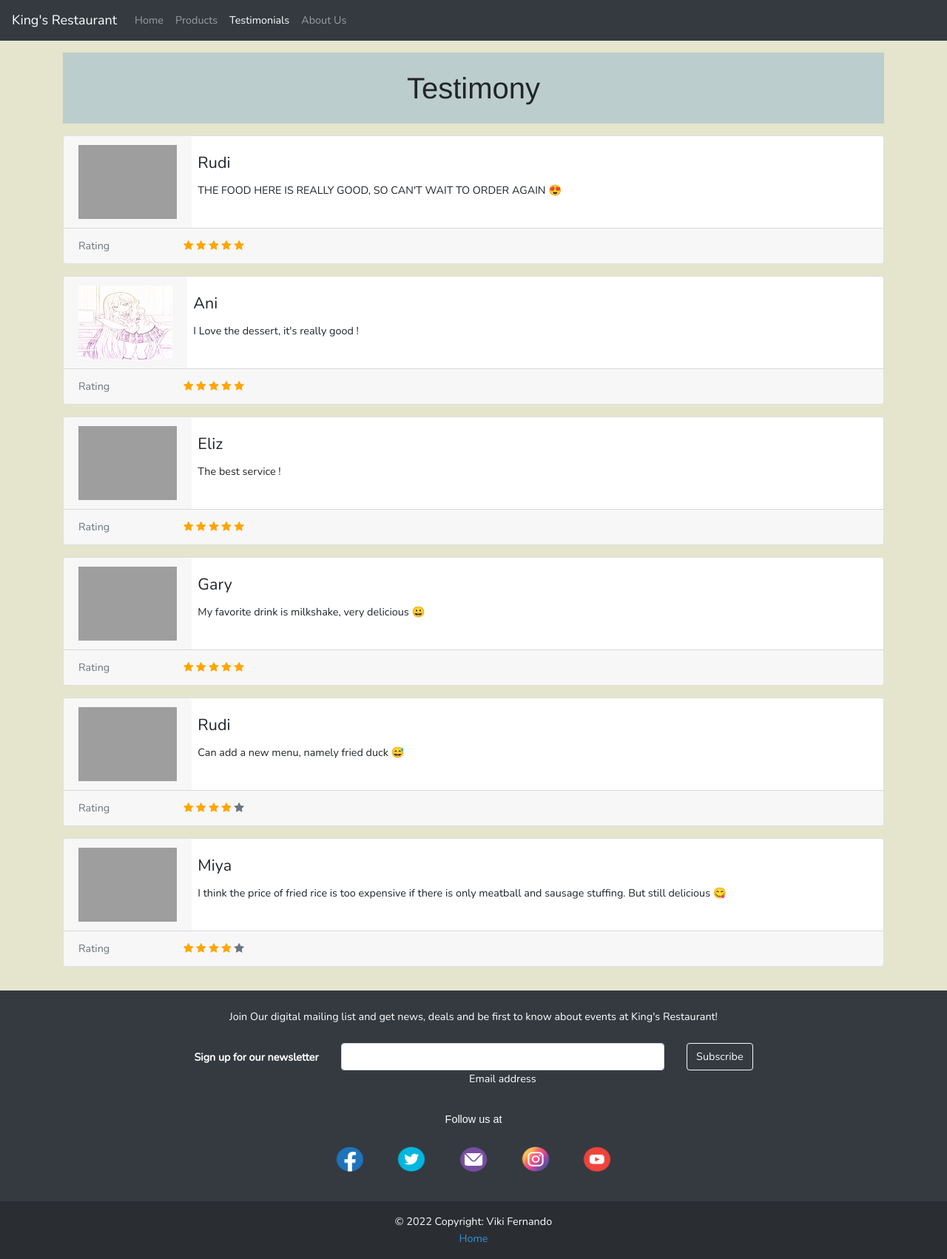
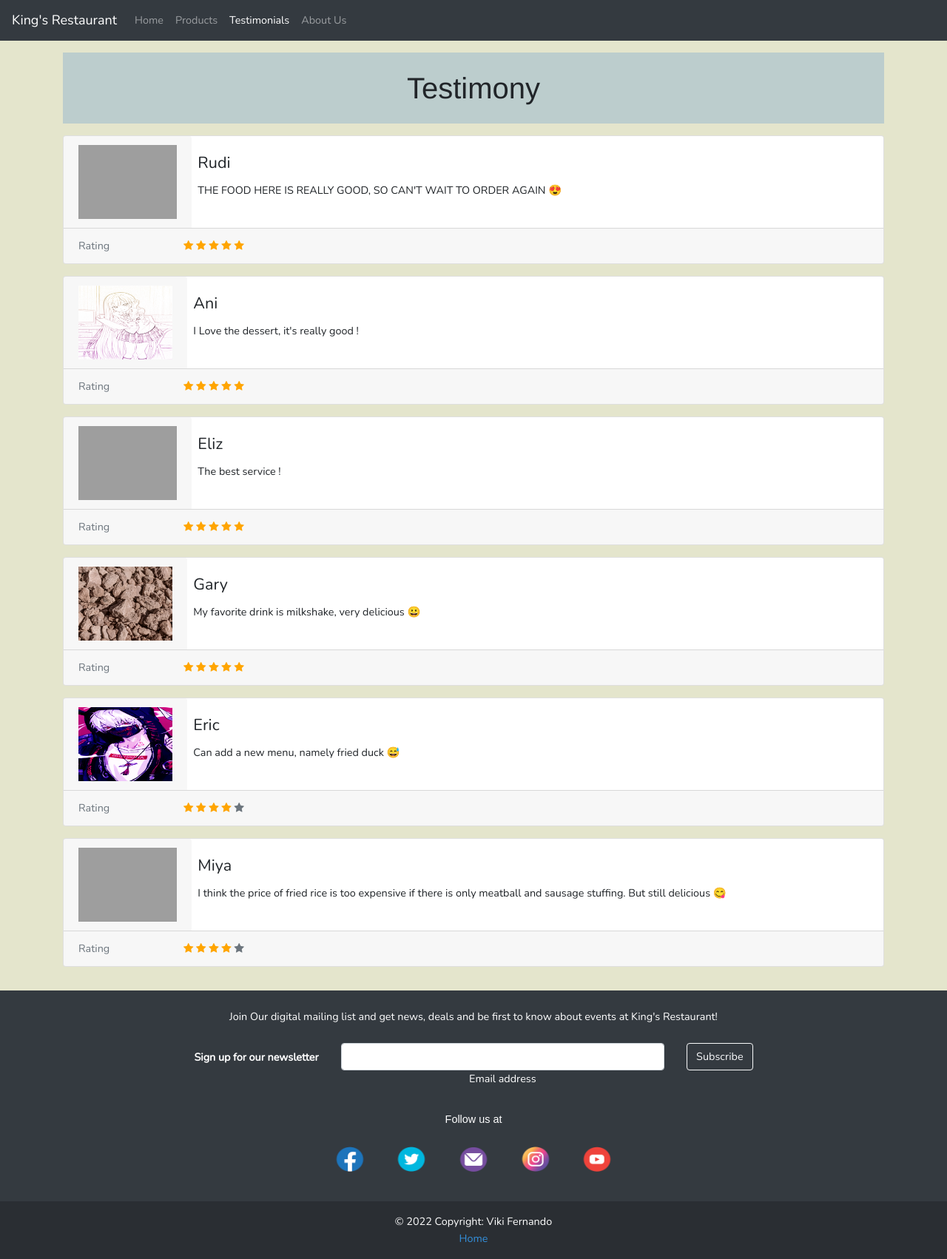
Before and after one commit to Death125/uts-restoran-2019130006, a Laravel app: page /testimonials in a window 1280 px wide. Shown: the whole page at 74% size. Run offline with Laravel 8, Linux system fonts and the light colour scheme; grey boxes are pictures that could not be loaded.

Commit message:
edit consumer image

```diff
--- a/resources/views/testimonials.blade.php
+++ b/resources/views/testimonials.blade.php
@@ -18,7 +18,7 @@
             <div class="col-12 mb-3">
                 <div class="card flex-row flex-wrap">
                     <div class="card-header border-0">
-                        <img src="{{ asset('assets/images/AyamGoreng.png') }}" height="100" width="100%" alt="">
+                        <img src="{{ asset('assets/images/Rudi.png') }}" height="100" width="100%" alt="">
                     </div>
                     <div class="card-block px-2 my-4">
                         <h4 class="card-title">Rudi</h4>
@@ -65,7 +65,7 @@
             <div class="col-12 mb-3">
                 <div class="card flex-row flex-wrap">
                     <div class="card-header border-0">
-                        <img src="{{ asset('assets/images/AyamGoreng.png') }}" height="100" width="100%" alt="">
+                        <img src="{{ asset('assets/images/Eliz.png') }}" height="100" width="100%" alt="">
                     </div>
                     <div class="card-block px-2 my-4">
                         <h4 class="card-title">Eliz</h4>
@@ -88,7 +88,7 @@
             <div class="col-12 mb-3">
                 <div class="card flex-row flex-wrap">
                     <div class="card-header border-0">
-                        <img src="{{ asset('assets/images/AyamGoreng.png') }}" height="100" width="100%" alt="">
+                        <img src="{{ asset('assets/images/Gary.png') }}" height="100" width="100%" alt="">
                     </div>
                     <div class="card-block px-2 my-4">
                         <h4 class="card-title">Gary</h4>
@@ -111,10 +111,10 @@
             <div class="col-12 mb-3">
                 <div class="card flex-row flex-wrap">
                     <div class="card-header border-0">
-                        <img src="{{ asset('assets/images/AyamGoreng.png') }}" height="100" width="100%" alt="">
+                        <img src="{{ asset('assets/images/Eric.png') }}" height="100" width="100%" alt="">
                     </div>
                     <div class="card-block px-2 my-4">
-                        <h4 class="card-title">Rudi</h4>
+                        <h4 class="card-title">Eric</h4>
                         <p class="card-text">Can add a new menu, namely fried duck &#128517;</p>
                     </div>
                     <div class="w-100"></div>
@@ -134,7 +134,7 @@
             <div class="col-12 mb-3">
                 <div class="card flex-row flex-wrap">
                     <div class="card-header border-0">
-                        <img src="{{ asset('assets/images/AyamGoreng.png') }}" height="100" width="100%" alt="">
+                        <img src="{{ asset('assets/images/Miya.png') }}" height="100" width="100%" alt="">
                     </div>
                     <div class="card-block px-2 my-4">
                         <h4 class="card-title">Miya</h4>
```
Also changed, not shown: public/assets/images/Eric.png (added), public/assets/images/Gary.png (added), 3 other files.
